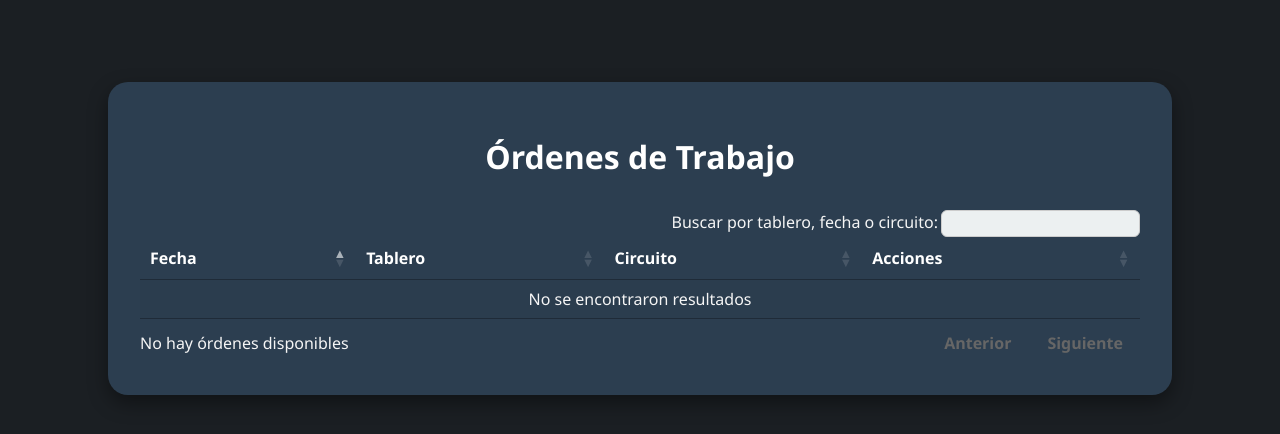
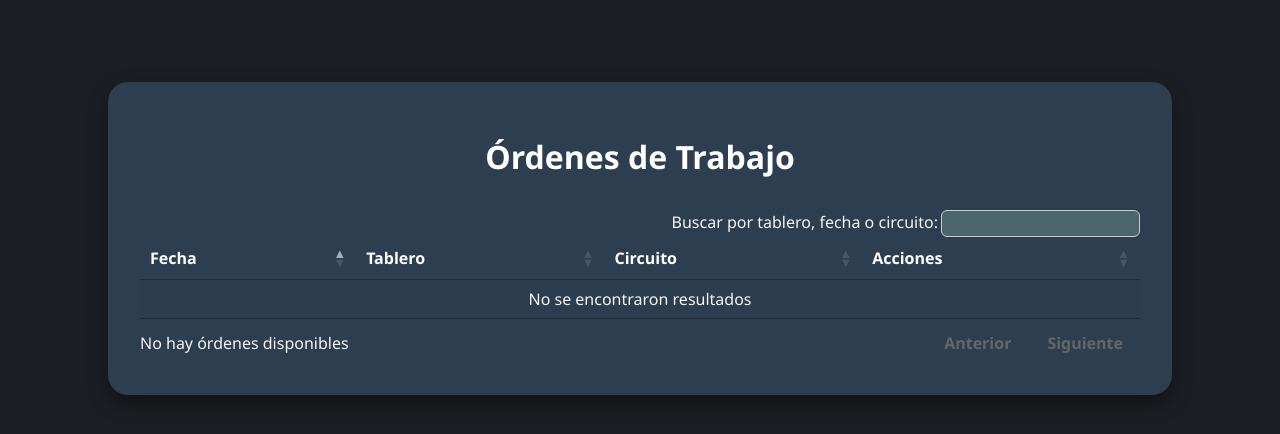
Before and after one commit to omargonza/sistema, a Django app: page /ordenes/lista/ in a window 1280 px wide. Shown: the top 434 px of the page. Run offline with Django 5.2, Linux system fonts and the light colour scheme; the visitor is signed in with stand-in values (Sample User, id 1); data that the repository does not hold is empty; some libraries are stand-ins or nearby versions.

```diff
--- a/ordenes_trabajo/templates/ordenes_trabajo/lista_ordenes.html
+++ b/ordenes_trabajo/templates/ordenes_trabajo/lista_ordenes.html
@@ -45,7 +45,7 @@
     }
 
     .dataTables_wrapper .dataTables_filter input {
-      background-color: #ecf0f1;
+      background-color:rgb(74, 101, 108);
       border: 1px solid #ccc;
       border-radius: 6px;
       padding: 5px 10px;
```
